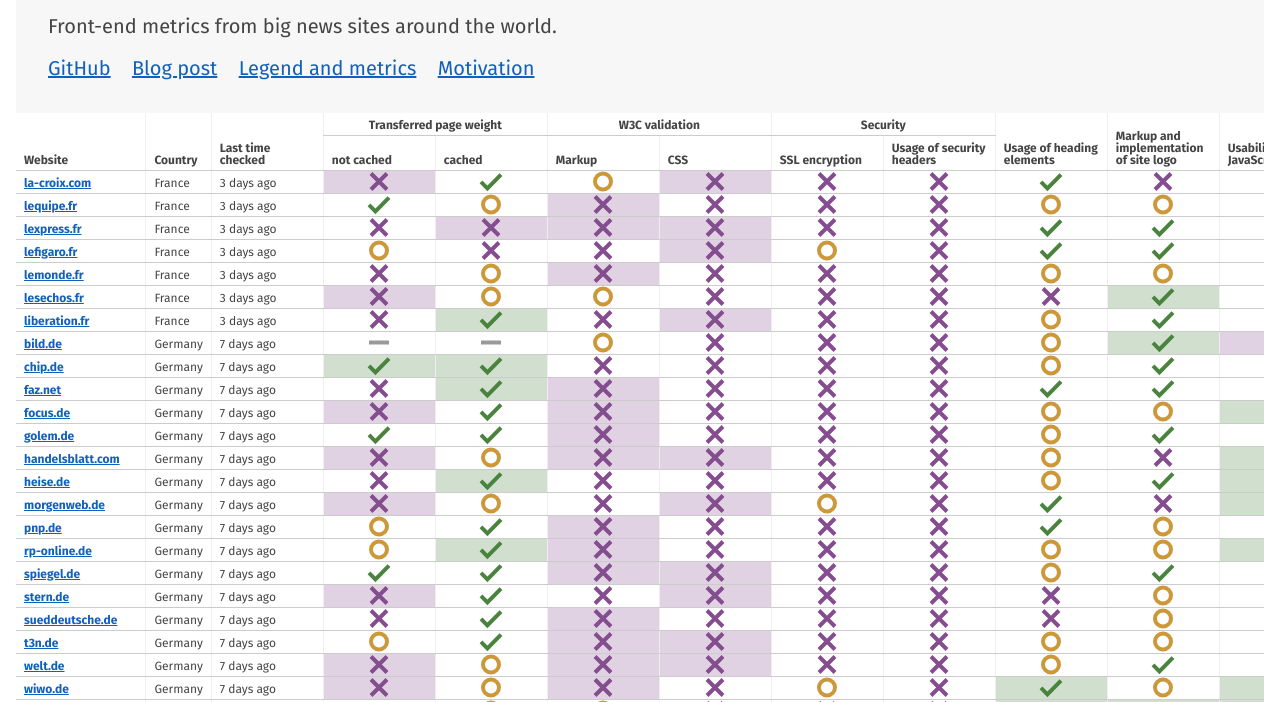
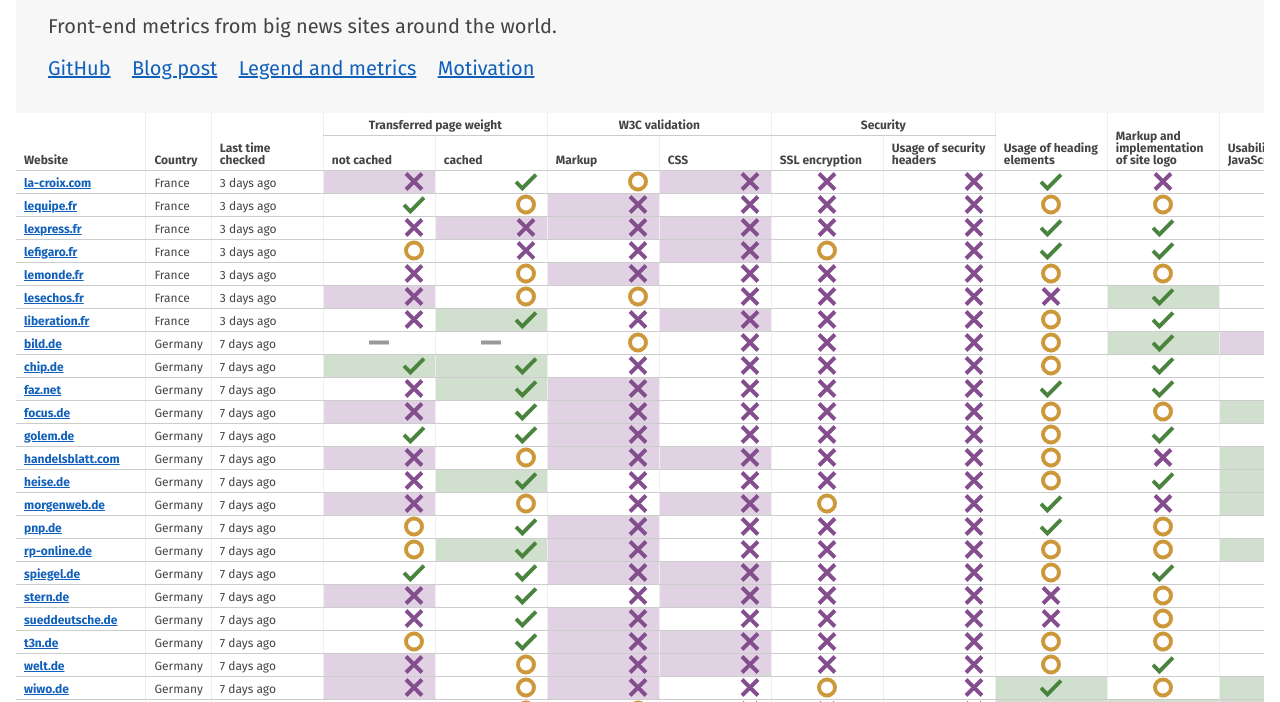
Before and after one commit to isellsoap/front-end-side-of-news, a plain HTML site: page index.html in a window 1280 px wide. Shown: the part 93-795 px from the top of the page. Drawn offline with Linux system fonts and the light colour scheme.

Commit message:
Push icons to the right for certain metrics.

```diff
--- a/index.html
+++ b/index.html
@@ -6,7 +6,7 @@
     <meta name="viewport" content="width=device-width, initial-scale=1">
     <link rel="canonical" href="https://isellsoap.github.io/front-end-side-of-news/">
     <link rel="stylesheet" href="https://fonts.googleapis.com/css?family=Fira+Sans:400,400italic,700">
-    <link rel="stylesheet" href="styles/styles.css?d=20160502">
+    <link rel="stylesheet" href="styles/styles.css?d=20160504">
   </head>
   <body>
 
--- a/styles/styles.css
+++ b/styles/styles.css
@@ -192,6 +192,16 @@
   max-width: 7rem;
 }
 
+.main-table td[aria-describedby^="metric-page-weight-"],
+.main-table td[aria-describedby^="metric-w3c-validation-"],
+.main-table td[aria-describedby^="metric-security-headers"] {
+  background-position: 90%;
+}
+
+.main-table td[aria-describedby$="-not-available"] {
+  background-position: center;
+}
+
 /* metrics */
 
 .metrics section {
```
